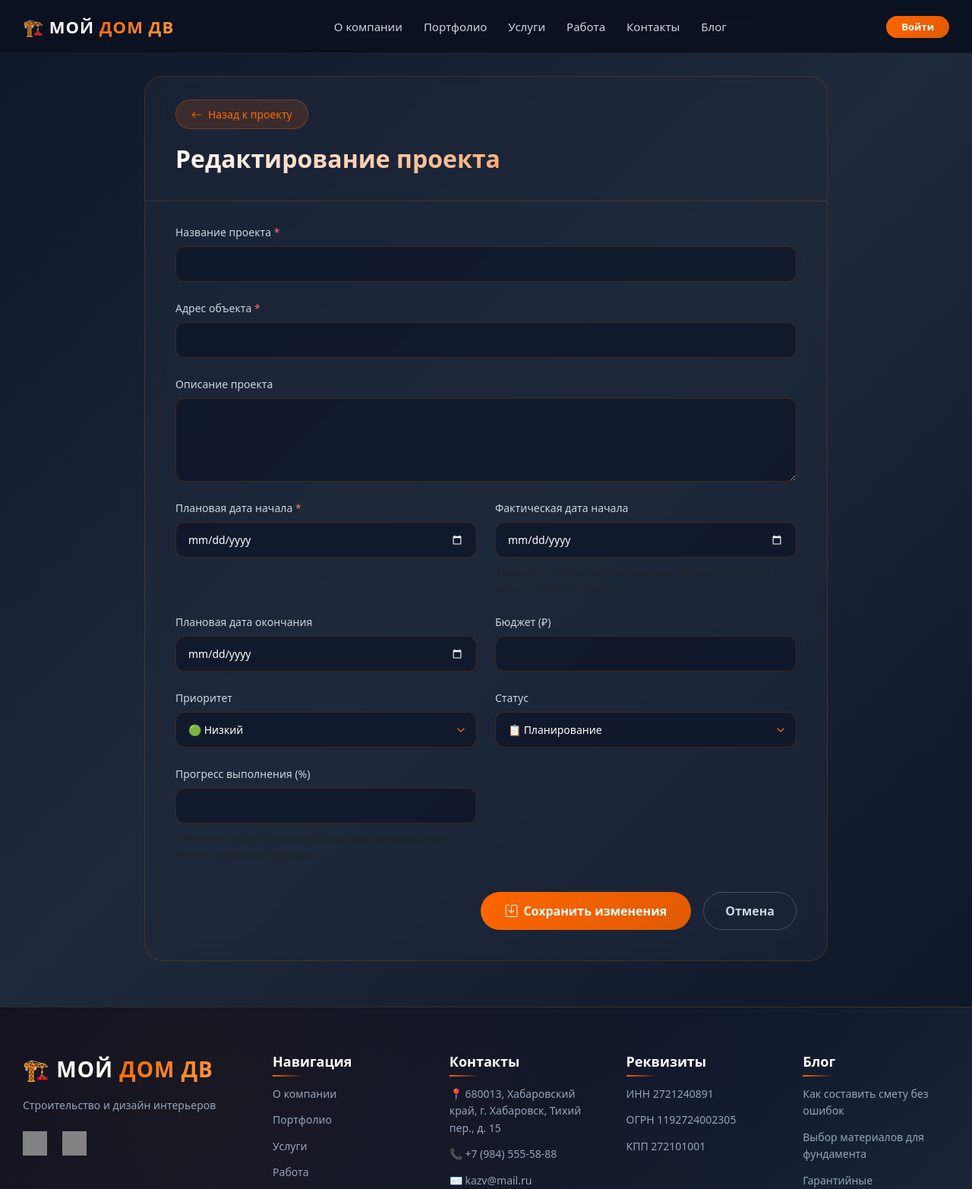
After one commit to IceFox27/diploma, a Flask app: template app/templates/projects/edit_project.html in a window 1280 px wide. The commit adds this page. Shown: the top 1565 px of the page at 76% size. Run offline with Flask 3, Linux system fonts and the light colour scheme; the template is opened without the code that fills it, so the values that code supplies are empty; grey boxes are pictures that could not be loaded.

Commit message:
Добавлен прогноз окончания проекта

```diff
--- a/app/extensions.py
+++ b/app/extensions.py
@@ -1,4 +1,3 @@
-# extensions.py
 from flask_sqlalchemy import SQLAlchemy
 from flask_migrate import Migrate
 from flask_bcrypt import Bcrypt
--- a/app/forms.py
+++ b/app/forms.py
@@ -1,4 +1,3 @@
-# forms.py
 from flask_wtf import FlaskForm
 from flask_wtf.file import FileField, FileAllowed
 from wtforms import StringField, PasswordField, BooleanField, SubmitField, SelectField
@@ -23,7 +22,6 @@ class RegistrationForm(FlaskForm):
 
     def __init__(self, *args, **kwargs):
         super(RegistrationForm, self).__init__(*args, **kwargs)
-        # Заполняем выбор ролей из базы данных
         self.role.choices = [(role.id, role.display_name) for role in Role.query.all()]
 
     def validate_login(self, login):
--- a/app/functions.py
+++ b/app/functions.py
@@ -20,7 +20,6 @@ def save_picture(picture):
     return picture_fn
 
 def save_task_files(files, task_id):
-    """Сохраняет файлы отчёта по задаче"""
     saved_files = []
 
     if not files:
@@ -32,7 +31,7 @@ def save_task_files(files, task_id):
     for file in files:
         if file and file.filename:
             filename = secure_filename(file.filename)
-            # Добавляем timestamp к имени файла
+
             name, ext = os.path.splitext(filename)
             timestamp = datetime.now().strftime('%Y%m%d_%H%M%S')
             new_filename = f"{name}_{timestamp}{ext}"
--- /dev/null
+++ b/app/templates/projects/edit_project.html
@@ -0,0 +1,110 @@
+{% extends 'main/base.html' %}
+
+{% block title %}Редактирование проекта{% endblock %}
+
+{% block extra_css %}
+<link rel="stylesheet" href="{{ url_for('static', filename='css/create_project.css') }}">
+<link rel="stylesheet" href="https://cdn.jsdelivr.net/npm/bootstrap-icons@1.11.1/font/bootstrap-icons.css">
+{% endblock %}
+
+{% block content %}
+<div class="create-project-page">
+    <div class="create-project-container">
+        <div class="create-project-card">
+            <div class="create-project-header">
+                <a href="{{ url_for('project.view', project_id=project.id) }}" class="back-btn">
+                    <i class="bi bi-arrow-left"></i> Назад к проекту
+                </a>
+                <h1>Редактирование проекта</h1>
+                <p>{{ project.name }}</p>
+            </div>
+
+            <form method="post" class="create-project-form">
+                <div class="form-grid">
+                    <div class="form-group full-width">
+                        <label for="name">Название проекта <span class="required">*</span></label>
+                        <input type="text" id="name" name="name" value="{{ project.name }}" required>
+                    </div>
+
+                    <div class="form-group full-width">
+                        <label for="address">Адрес объекта <span class="required">*</span></label>
+                        <input type="text" id="address" name="address" value="{{ project.address }}" required>
+                    </div>
+
+                    <div class="form-group full-width">
+                        <label for="description">Описание проекта</label>
+                        <textarea id="description" name="description" rows="4">{{ project.description or '' }}</textarea>
+                    </div>
+
+                    <div class="form-group">
+                        <label for="start_date">Плановая дата начала <span class="required">*</span></label>
+                        <input type="date" id="start_date" name="start_date" value="{{ project.start_date }}" required>
+                    </div>
+
+                    <div class="form-group">
+                        <label for="actual_start_date">Фактическая дата начала</label>
+                        <input type="date" id="actual_start_date" name="actual_start_date" value="{{ project.actual_start_date if project.actual_start_date else '' }}">
+                        <small class="form-hint">Заполните, когда работы реально начались. От этой даты считается прогноз.</small>
+                    </div>
+
+                    <div class="form-group">
+                        <label for="end_date">Плановая дата окончания</label>
+                        <input type="date" id="end_date" name="end_date" value="{{ project.end_date if project.end_date else '' }}">
+                    </div>
+
+                    <div class="form-group">
+                        <label for="budget">Бюджет (₽)</label>
+                        <input type="number" id="budget" name="budget" step="0.01" value="{{ project.budget }}">
+                    </div>
+
+                    <div class="form-group">
+                        <label for="priority">Приоритет</label>
+                        <select id="priority" name="priority">
+                            <option value="low" {% if project.priority == 'low' %}selected{% endif %}>🟢 Низкий</option>
+                            <option value="medium" {% if project.priority == 'medium' %}selected{% endif %}>🟡 Средний</option>
+                            <option value="high" {% if project.priority == 'high' %}selected{% endif %}>🔴 Высокий</option>
+                        </select>
+                    </div>
+
+                    <div class="form-group">
+                        <label for="status">Статус</label>
+                        <select id="status" name="status">
+                            <option value="planning" {% if project.status == 'planning' %}selected{% endif %}>📋 Планирование</option>
+                            <option value="active" {% if project.status == 'active' %}selected{% endif %}>🔄 Активный</option>
+                            <option value="hold" {% if project.status == 'hold' %}selected{% endif %}>⏸️ Приостановлен</option>
+                            <option value="completed" {% if project.status == 'completed' %}selected{% endif %}>✅ Завершён</option>
+                        </select>
+                    </div>
+
+                    {% if current_user.role.name == 'director' %}
+                    <div class="form-group">
+                        <label for="manager_id">Менеджер проекта</label>
+                        <select id="manager_id" name="manager_id">
+                            <option value="">Не назначен</option>
+                            {% for manager in managers %}
+                                <option value="{{ manager.id }}" {% if project.manager_id == manager.id %}selected{% endif %}>
+                                    {{ manager.last_name }} {{ manager.first_name }}
+                                </option>
+                            {% endfor %}
+                        </select>
+                    </div>
+                    {% endif %}
+
+                    <div class="form-group">
+                        <label for="progress_percent">Прогресс выполнения (%)</label>
+                        <input type="number" id="progress_percent" name="progress_percent" min="0" max="100" value="{{ project.progress_percent }}">
+                        <small class="form-hint">Обновляется автоматически при выполнении задач. Можно изменить вручную.</small>
+                    </div>
+                </div>
+
+                <div class="form-actions">
+                    <button type="submit" class="btn-submit">
+                        <i class="bi bi-save"></i> Сохранить изменения
+                    </button>
+                    <a href="{{ url_for('project.view', project_id=project.id) }}" class="btn-cancel">Отмена</a>
+                </div>
+            </form>
+        </div>
+    </div>
+</div>
+{% endblock %}
```
Also changed, not shown: app/__init__.py (+0 -7 lines), app/models/project.py (+63 -0 lines), app/routes/project.py (+49 -49 lines), app/templates/projects/project_detail.html (+38 -0 lines).
